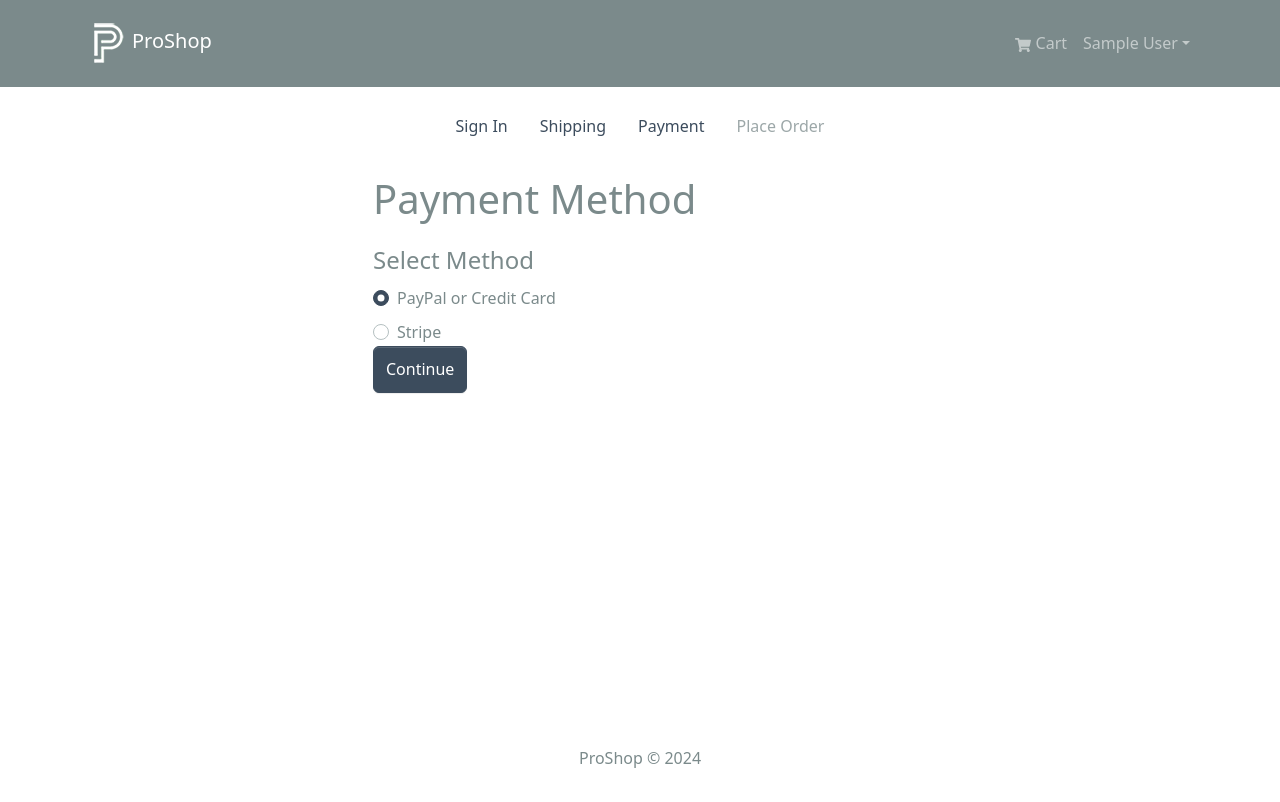
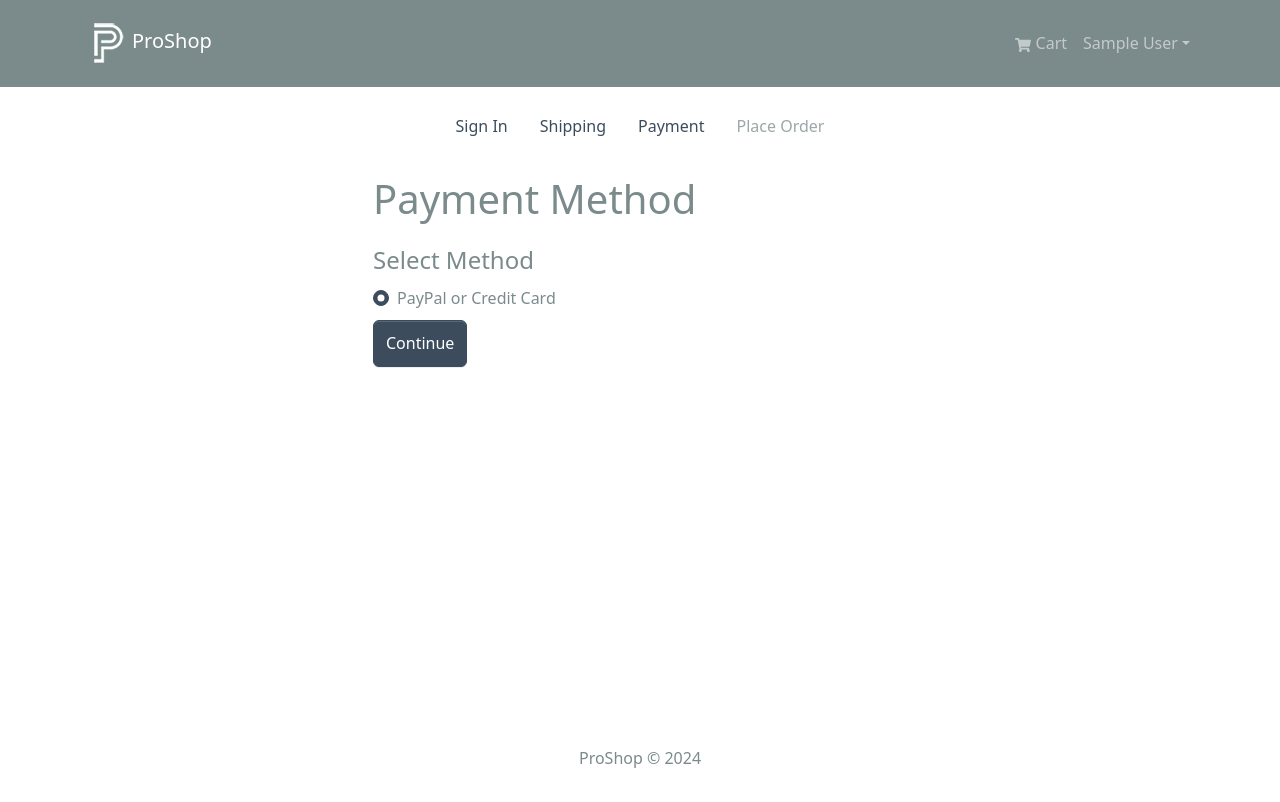
Before and after one commit to 47vy/pro-shop, a React (Create React App) app in the folder frontend/: page /payment in a window 1280 px wide. Shown: the top 802 px of the page. Built offline with nearby package versions, Linux system fonts and the light colour scheme; sample sign-in values are in the browser's storage.

Commit message:
Payment Method

```diff
--- a/frontend/src/screens/PaymentScreen.jsx
+++ b/frontend/src/screens/PaymentScreen.jsx
@@ -47,14 +47,6 @@ const PaymentScreen = () => {
               checked
               onChange={(e) => setPaymentMethod(e.target.value)}
             ></Form.Check>
-            <Form.Check
-              type="radio"
-              label="Stripe"
-              id="Stripe"
-              name="paymentMethod"
-              value="Stripe"
-              onChange={(e) => setPaymentMethod(e.target.value)}
-            ></Form.Check>
           </Col>
         </Form.Group>
 
```
